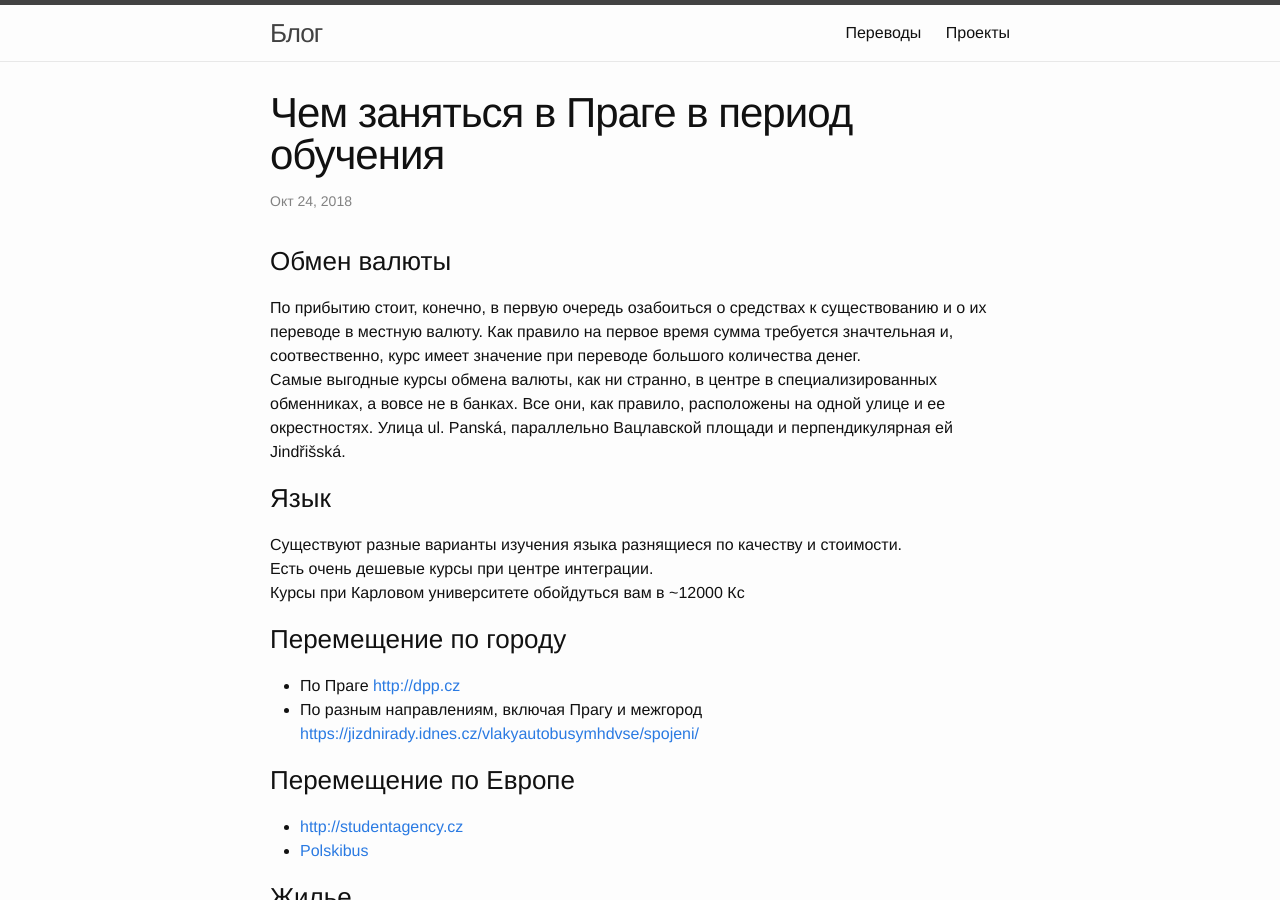
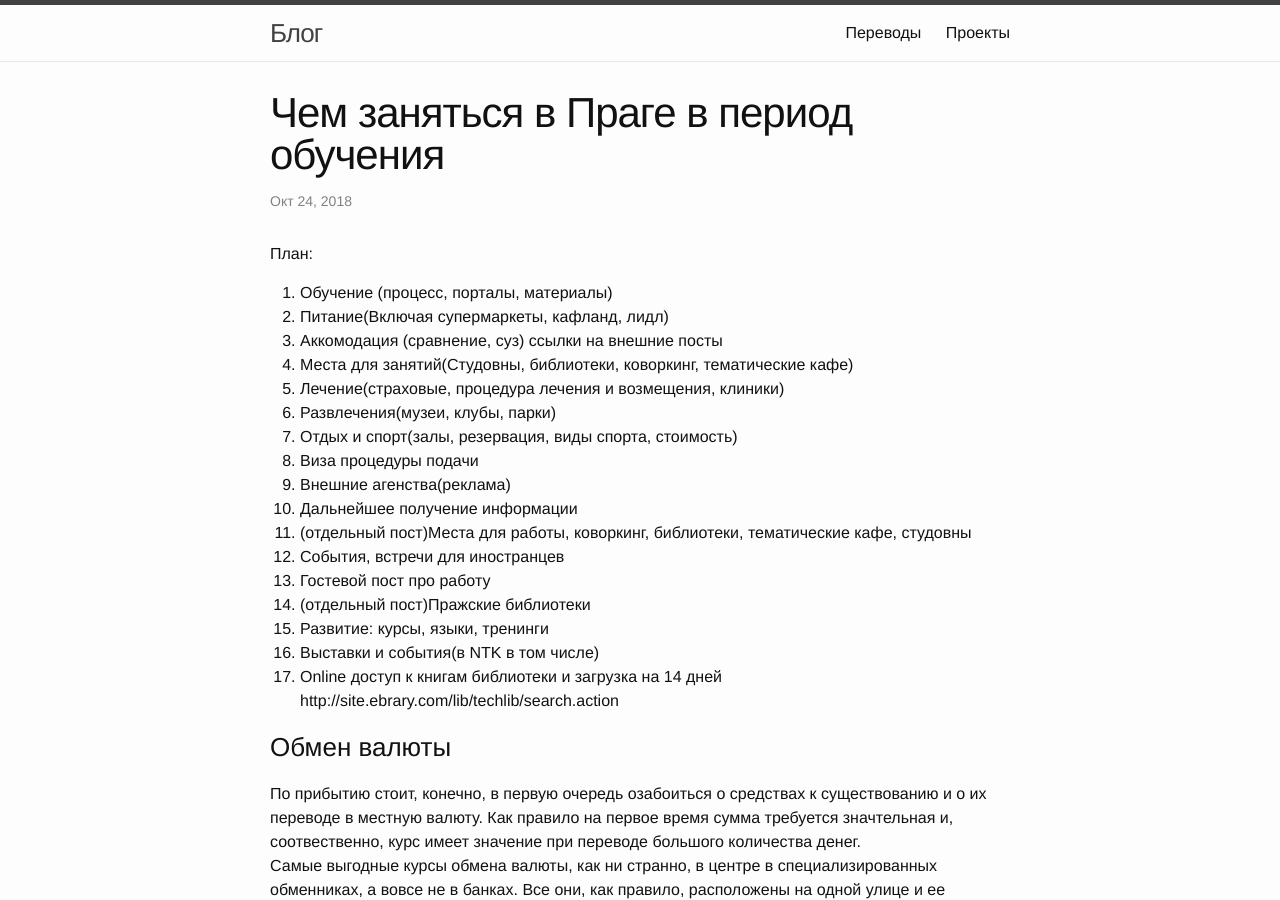
Before and after one commit to famer/rublog, a Jekyll site: the page built from _posts/2018-10-24-prague-bootstrap-document.md, in a window 1280 px wide and 900 px high. Built offline with Jekyll 4.4.1, drawn with Linux system fonts in a browser that asks for light colours; our own code applies the rules of GitHub Pages for plain Markdown files.

Commit message:
Add plan for prague bootstrap

```diff
--- a/_posts/2018-10-24-prague-bootstrap-document.md
+++ b/_posts/2018-10-24-prague-bootstrap-document.md
@@ -2,6 +2,26 @@
 title: Чем заняться в Праге в период обучения
 created_date: 2015-03-12
 ---
+
+План:
+
+1.  Обучение (процесс, порталы, материалы)
+2.  Питание(Включая супермаркеты, кафланд, лидл)
+3.  Аккомодация (сравнение, суз) ссылки на внешние посты
+4.  Места для занятий(Студовны, библиотеки, коворкинг, тематические кафе)
+5.  Лечение(страховые, процедура лечения и возмещения, клиники)
+6.  Развлечения(музеи, клубы, парки)
+7.  Отдых и спорт(залы, резервация, виды спорта, стоимость)
+8.  Виза процедуры подачи
+9.  Внешние агенства(реклама)
+10.  Дальнейшее получение информации
+11.  (отдельный пост)Места для работы, коворкинг, библиотеки, тематические кафе, студовны
+12.  События, встречи для иностранцев
+13.  Гостевой пост про работу
+14.  (отдельный пост)Пражские библиотеки
+15.  Развитие: курсы, языки, тренинги
+16.  Выставки и события(в NTK в том числе)
+17.  Online доступ к книгам библиотеки и загрузка на 14 дней http://site.ebrary.com/lib/techlib/search.action
 
 ### Обмен валюты
 
```
